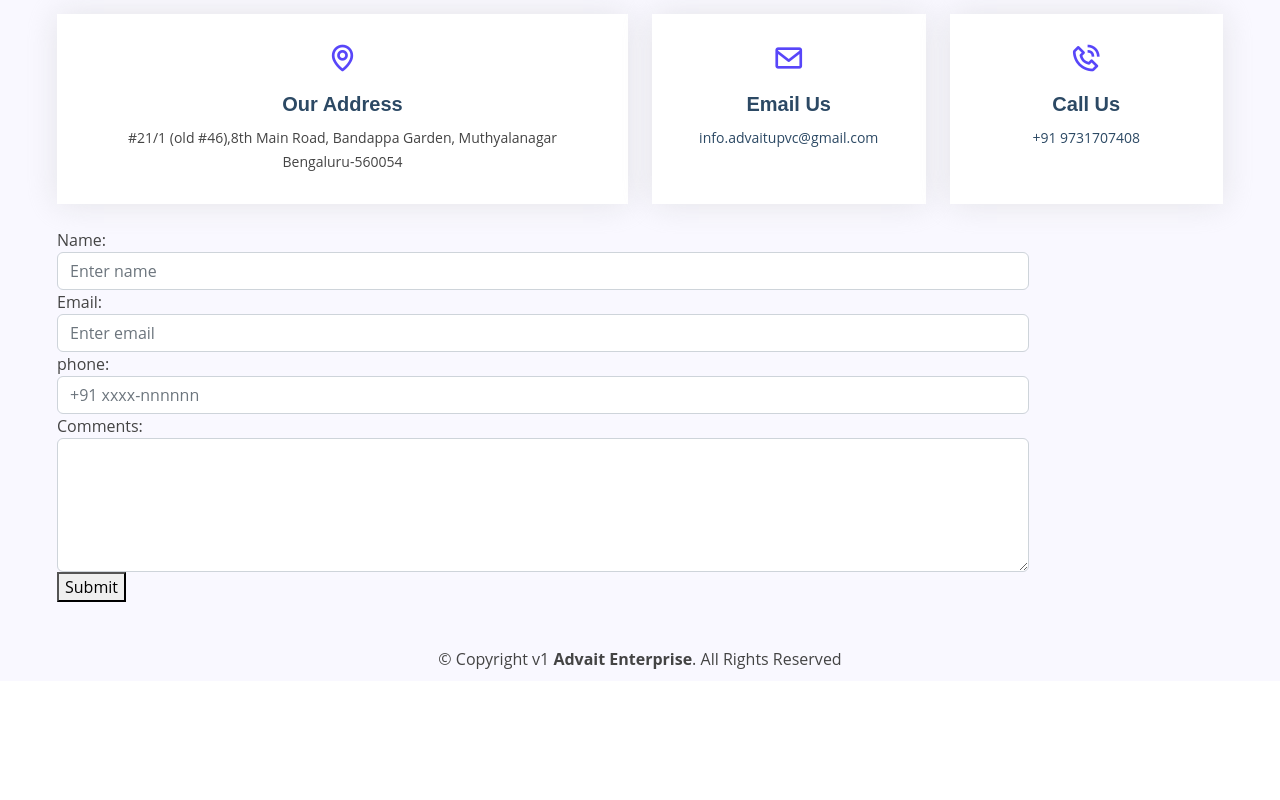
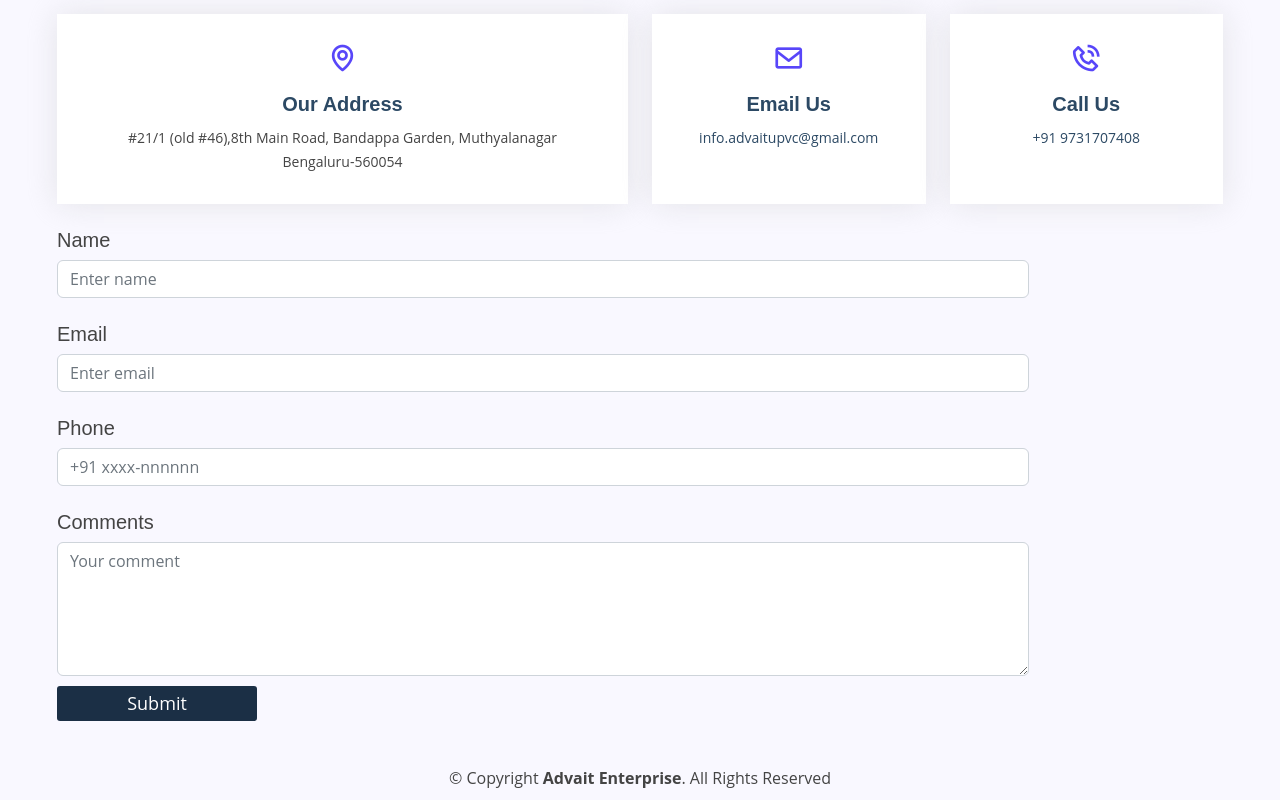
Before and after one commit to Chandru414/Advait, a plain HTML site: page index.html in a window 1280 px wide. Shown: the part 3024-3824 px from the top of the page. Before the commit the page ends 3705 px from the top, so only its background shows below. Drawn offline with Linux system fonts and the light colour scheme.

Commit message:
changes updated

```diff
--- a/assets/css/style.css
+++ b/assets/css/style.css
@@ -1687,3 +1687,14 @@ margin-left:65px
   font-size: 5px;
   color: var(--color-secondary);
 }
+
+.form-submit-btn{
+  width: 200px;
+  background-color: #1b2f45;
+  color: #ffffff;
+  margin: 10px 0 0 0;
+  border: none;
+  font-size: 18px;
+  border-radius: 3px;
+  padding: 4px;
+}
--- a/index.html
+++ b/index.html
@@ -424,33 +424,36 @@ along with exceptional service quality.</p>
           <form method="post" id="frmContactus">
                     <div class="contact-form">
                       <div class="form-group">
-                       <label class="control-label col-sm-2" for="name">Name:</label>
+                       <label class="control-label col-sm-2" for="name"><h5>Name</h5></label>
                        <div class="col-sm-10">
                         <input type="text" class="form-control" id="name" placeholder="Enter name" name="name" required>
                        </div>
                       </div>
+                      <br>
                       <div class="form-group">
-                       <label class="control-label col-sm-2" for="email">Email:</label>
+                       <label class="control-label col-sm-2" for="email"><h5>Email</h5></label>
                        <div class="col-sm-10">
                         <input type="email" class="form-control" id="email" placeholder="Enter email" name="email" required>
                        </div>
                       </div>
+                      <br>
                       <div class="form-group">
-                       <label class="control-label col-sm-2" for="phone">phone:</label>
+                       <label class="control-label col-sm-2" for="phone"><h5>Phone</h5></label>
                        <div class="col-sm-10">
                         <input type="tel" class="form-control" placeholder="+91 xxxx-nnnnnn" id="phone" placeholder="Enter phone" name="phone" required>
                        </div><!-- pattern="^[1-9]\d{9,9}$"-->
                       </div>
+                      <br>
+                      <div class="form-group">
+                       <label class="control-label col-sm-2" for="comments"><h5>Comments</h5></label>
+                       <div class="col-sm-10">
+                        <textarea class="form-control" placeholder="Your comment" rows="5" id="comments" name="comments"></textarea>
+                       </div>
+                      </div>
 
                       <div class="form-group">
-                       <label class="control-label col-sm-2" for="comments">Comments:</label>
-                       <div class="col-sm-10">
-                        <textarea class="form-control" rows="5" id="comments" name="comments"></textarea>
-                       </div>
-                      </div>
-                      <div class="form-group">
                        <div class="col-sm-offset-2 col-sm-10">
-                        <button type="submit" class="btn-primary" name="submit" id="submit">Submit</button>
+                        <button type="submit" class="btn-primary form-submit-btn" name="submit" id="submit">Submit</button>
                       </br>
                         <span style="color:red;" id="msg"></span>
                        </div>
@@ -464,7 +467,7 @@ along with exceptional service quality.</p>
       <div class="footer-legal">
       <div class="container">
         <div class="copyright">
-          &copy; Copyright v1 <strong><span>Advait Enterprise</span></strong>. All Rights Reserved
+          &copy; Copyright <strong><span>Advait Enterprise</span></strong>. All Rights Reserved
         </div>
 
       </div>
@@ -490,10 +493,11 @@ along with exceptional service quality.</p>
 <!--- email --->
 
 <script>
+  console.log('test version 4');
   jQuery('#frmContactus').on('submit',function(e){
   jQuery('#msg').html('');
-  jQuery('#submit').html('Please wait');
-  jQuery('#submit').attr('disabled',true);
+  // jQuery('#submit').html('Please wait');
+  // jQuery('#submit').attr('disabled',true);
   jQuery.ajax({
     url:'mail.php',
     type:'post',
```
